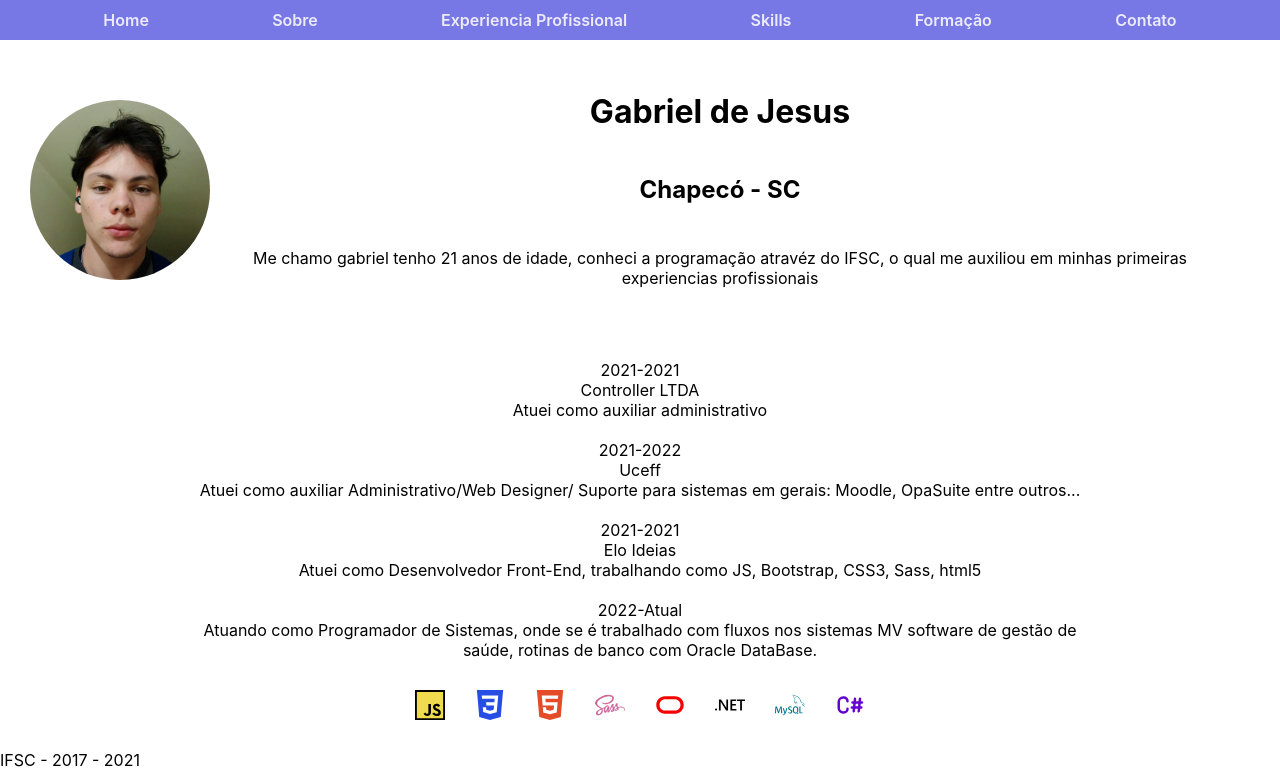
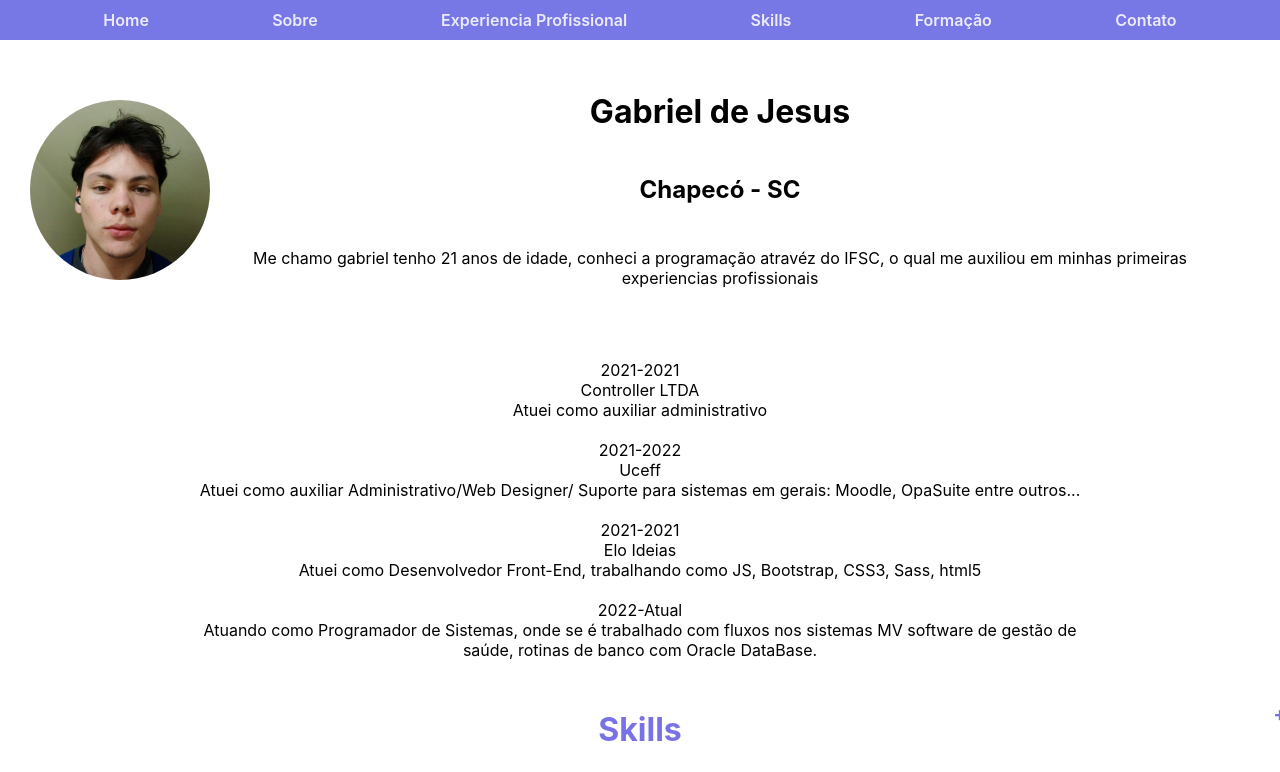
Before and after one commit to Jeje-Gab/Portifolio-React, a React (Create React App) app in the folder meu-projeto/: page / in a window 1280 px wide. Shown: the top 772 px of the page. Built offline with nearby package versions, Linux system fonts and the light colour scheme.

Commit message:
Ajustado e adicionado novas estilizações ao Formulario

```diff
--- a/meu-projeto/src/Components/Form/Form.css
+++ b/meu-projeto/src/Components/Form/Form.css
@@ -36,7 +36,8 @@ form div textarea {
 }
 
 .ItensForm form {
-  padding: 20px;
+  padding: 60px 20px;
+  max-width: 50%;
 }
 
 .titleForm {
--- a/meu-projeto/src/Components/Skills/Skills.css
+++ b/meu-projeto/src/Components/Skills/Skills.css
@@ -7,6 +7,33 @@
   display: flex;
   flex-wrap: wrap;
   justify-content: center;
+}
+
+.ItensSkills h1 {
+  text-align: center;
+}
+
+.ItensSkills summary::marker{
+  color: transparent;
+}
+
+.ItensSkills summary {
+  position: relative;
+  color: #7872E6;
+}
+
+.ItensSkills summary::before{
+  content: '+';
+  position: absolute;
+  font-size: 20px;
+  right: 0;
+  font-weight: 700;
+  transform: translate(50%,50%);
+}
+
+
+details[open] > summary:first-of-type {
+
 }
 
 .Skills {
@@ -51,6 +78,19 @@
   color: #00758F;
 }
 
+.CSharp {
+  position: relative;
+}
+
 .CSharp svg {
   color: #6500d0;
 }
+
+.CSharp span {
+  display: none;
+  position: absolute;
+}
+
+.CSharp:hover span {
+  display: block;
+}
--- a/meu-projeto/src/Components/Skills/Skills.jsx
+++ b/meu-projeto/src/Components/Skills/Skills.jsx
@@ -15,6 +15,10 @@ function Skills() {
   return (
     <div className="ItensSkills space">
       <div>
+        <details>
+          <summary>
+            <h1>Skills</h1>
+          </summary>
           <div className="BoxSkills">
             <div className="Skills JS">
               <IoLogoJavascript />
@@ -38,9 +42,11 @@ function Skills() {
               <SiMysql/>
             </div>
             <div className="Skills CSharp">
+              <span>C#</span>
               <TbBrandCSharp/>
             </div>
           </div>
+        </details>
       </div>
     </div>
   )
```
Lines whose indentation alone changed are shown as unchanged.
